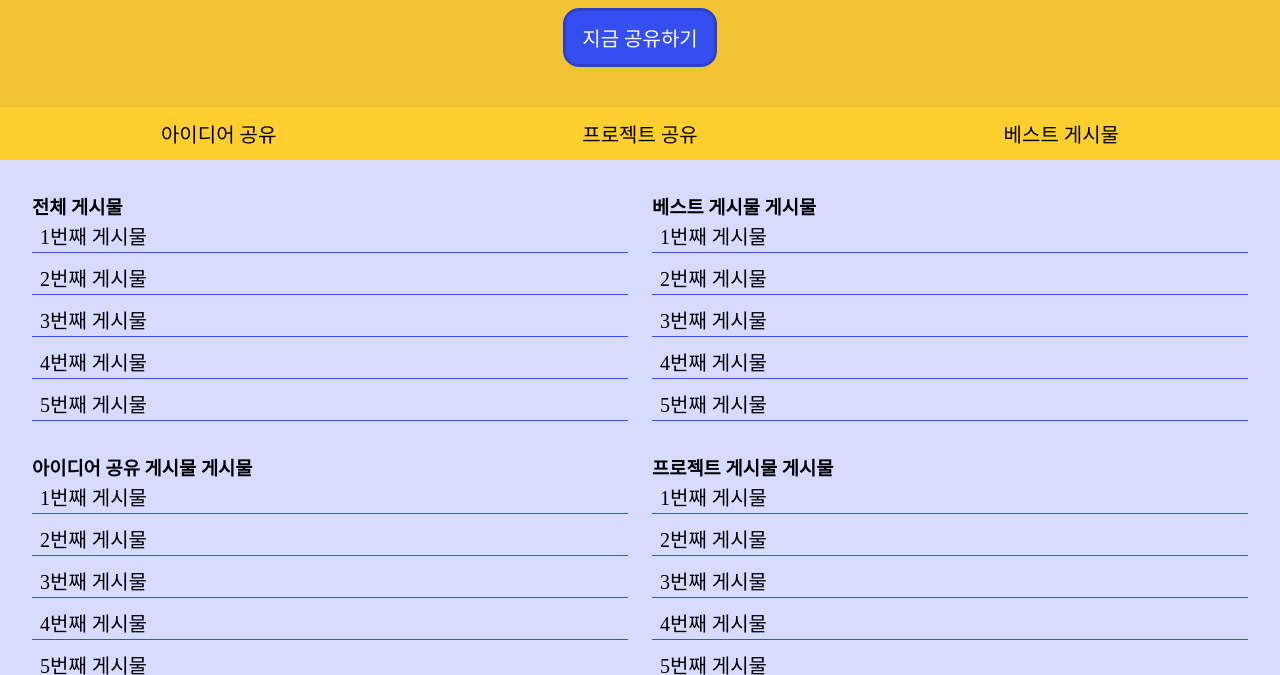
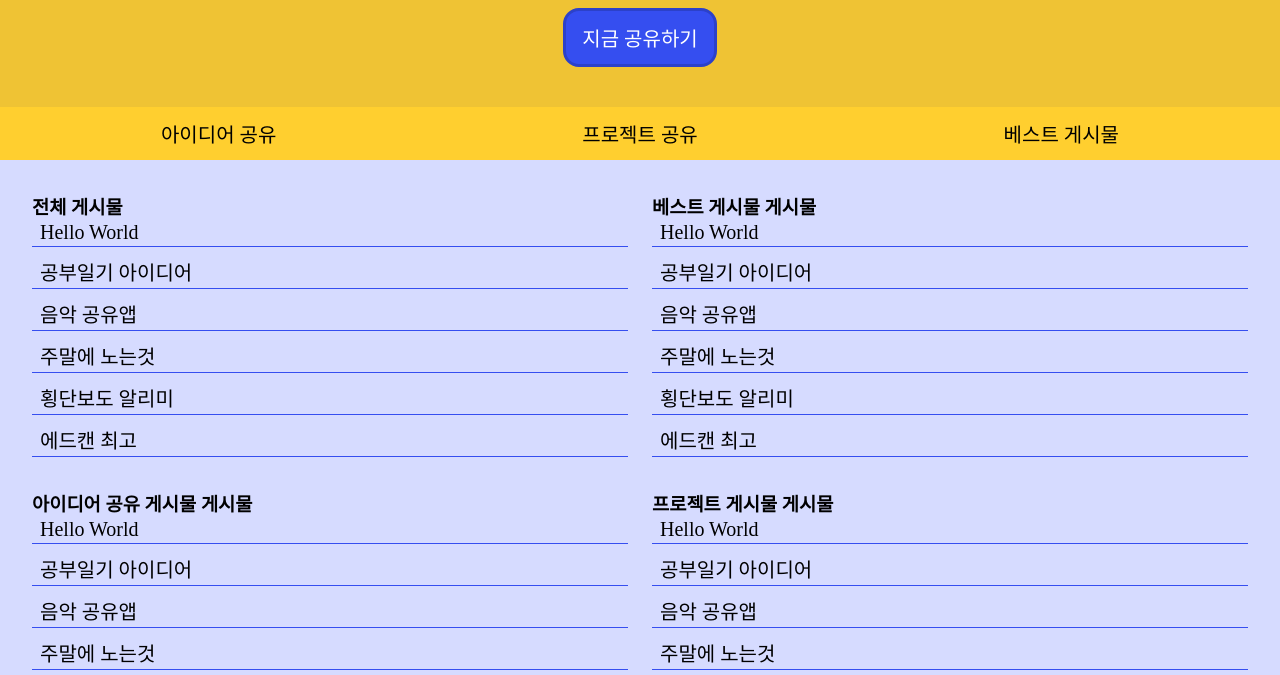
Before and after one commit to ckstmznf/2021-Sunrin-Information-Project, a plain HTML site: page index.html in a window 1280 px wide. Shown: the part 133-808 px from the top of the page. Drawn offline with Linux system fonts and the light colour scheme; a web font is replaced by a local one.

Commit message:
view board

```diff
--- /dev/null
+++ b/css/board.css
@@ -0,0 +1,56 @@
+* {
+    margin : 0; padding : 0;
+    list-style: none;
+}
+
+body {
+    height: 100vh;
+
+    display: grid;
+    grid-template-rows: 10vh auto 20vh;
+}
+
+main {
+    display: grid;
+    grid-template-rows: auto 1fr auto;
+}
+
+main * {
+    padding : 16px 12px;
+}
+
+.boardHeader {
+}
+
+.title {
+    font-size: 20px;
+}
+
+.writer, .viewCount {
+    font-size: 16px;
+
+    color : rgb(53, 53, 53);
+}
+
+.content {
+    font-size: 16px;
+
+    border-top : 1px solid black;
+    border-bottom : 1px solid black;
+}
+
+.buttons {
+    display: flex;
+    justify-content: space-around;
+}
+
+.buttons button {
+    padding : 12px 40px;
+
+    font-size: 20px;
+
+    color : white;
+    background-color: #354EF0;
+    border: 0px;
+    border-radius: 12px;
+}
--- /dev/null
+++ b/css/footer.css
@@ -0,0 +1,16 @@
+footer {
+    border-top: 1px solid black;
+
+    display: flex;
+    justify-content: space-around;
+}
+
+
+footer > ul{
+    text-align: center;
+
+    display: inline-flex;
+    justify-content: space-evenly;
+    flex-direction: column;
+    justify-self: center;
+}
--- a/css/style.css
+++ b/css/style.css
@@ -94,22 +94,6 @@ main {
     border-bottom: 3px solid var(--main-color);
 }
 
-footer {
-    border-top: 1px solid black;
-
-    display: flex;
-    justify-content: space-around;
-}
-
-
-footer > ul{
-    text-align: center;
-
-    display: inline-flex;
-    justify-content: space-evenly;
-    flex-direction: column;
-    justify-self: center;
-}
 
 .sponsor li {
     cursor: pointer;
--- a/index.html
+++ b/index.html
@@ -8,6 +8,7 @@
     <link rel="stylesheet" href="./css/font.css">
     <link rel="stylesheet" href="./css/style.css">
     <link rel="stylesheet" href="./css/nav.css">
+    <link rel="stylesheet" href="./css/footer.css">
 </head>
 
 <body>
@@ -29,40 +30,40 @@
     </nav>
     <main>
         <div class="board-list-wrap">
-            <ul class="idea-board-list board-list">
+            <ul class="all-board-list board-list">
                 <h3>전체 게시물</h3>
-                <li>1번째 게시물</li>
-                <li>2번째 게시물</li>
-                <li>3번째 게시물</li>
-                <li>4번째 게시물</li>
-                <li>5번째 게시물</li>
+                <!-- <li onclick="location.href = './board.html'">1번째 게시물</li>
+                    <li onclick="location.href = './board.html'">2번째 게시물</li>
+                    <li onclick="location.href = './board.html'">3번째 게시물</li>
+                    <li onclick="location.href = './board.html'">4번째 게시물</li>
+                    <li onclick="location.href = './board.html'">5번째 게시물</li> -->
                 </ul>
 
                 <ul class="best-board-list board-list">
                     <h3>베스트 게시물 게시물</h3>
-                <li>1번째 게시물</li>
-                <li>2번째 게시물</li>
-                <li>3번째 게시물</li>
-                <li>4번째 게시물</li>
-                <li>5번째 게시물</li>
+                    <!-- <li onclick="location.href = './board.html'">1번째 게시물</li>
+                        <li onclick="location.href = './board.html'">2번째 게시물</li>
+                        <li onclick="location.href = './board.html'">3번째 게시물</li>
+                        <li onclick="location.href = './board.html'">4번째 게시물</li>
+                        <li onclick="location.href = './board.html'">5번째 게시물</li> -->
                     </ul>
 
                     <ul class="idea-board-list board-list">
                         <h3>아이디어 공유 게시물 게시물</h3>
-                <li>1번째 게시물</li>
-                <li>2번째 게시물</li>
-                <li>3번째 게시물</li>
-                <li>4번째 게시물</li>
-                <li>5번째 게시물</li>
+                        <!-- <li onclick="location.href = './board.html'">1번째 게시물</li>
+                            <li onclick="location.href = './board.html'">2번째 게시물</li>
+                            <li onclick="location.href = './board.html'">3번째 게시물</li>
+                            <li onclick="location.href = './board.html'">4번째 게시물</li>
+                <li onclick="location.href = './board.html'">5번째 게시물</li> -->
             </ul>
 
             <ul class="project-board-list board-list">
                 <h3>프로젝트 게시물 게시물</h3>
-                <li>1번째 게시물</li>
-                <li>2번째 게시물</li>
-                <li>3번째 게시물</li>
-                <li>4번째 게시물</li>
-                <li>5번째 게시물</li>
+                <!-- <li onclick="location.href = './board.html'">1번째 게시물</li>
+                    <li onclick="location.href = './board.html'">2번째 게시물</li>
+                    <li onclick="location.href = './board.html'">3번째 게시물</li>
+                    <li onclick="location.href = './board.html'">4번째 게시물</li>
+                <li onclick="location.href = './board.html'">5번째 게시물</li> -->
             </ul>
         </div>
     </main>
@@ -90,4 +91,6 @@
         </ul>
     </footer>
 </body>
+<script src="./js/data.js"></script>
+<script src="./js/js.js"></script>
 </html>
--- /dev/null
+++ b/js/data.js
@@ -0,0 +1,38 @@
+let data = [
+    {
+        title : "Hello World",
+        content : "내용",
+        writer : "박희찬",
+        viewCount : 120,
+    },
+    {
+        title : "공부일기 아이디어",
+        content : "하루의 공부가 끝난뒤에 사용할수있는 공부 일기앱은 어떤가요?\n날마다 어떤 공부를 어떻게 했는지도 알 수 있고",
+        writer : "ckstmznf",
+        viewCount : 250,
+    },
+    {
+        title : "음악 공유앱",
+        content : "롤린같이 역주행 할 수 있는 음악들이 많은데\n자신만이 알고있는 음악을 공유하는 SNS",
+        writer : "kichan",
+        viewCount : 200,
+    },
+    {
+        title : "주말에 노는것",
+        content : "1. 넷플릭스 보기\n2.라프텔보기\n3.미루었던 사이드 프로젝트",
+        writer : "heechan",
+        viewCount : 152,
+    },
+    {
+        title : "횡단보도 알리미",
+        content : "이제 자신 근처에 횡단보도가 지금 어떤 불이고 언제 켜지는지 알려주는 앱",
+        writer : "박희찬",
+        viewCount : 178,
+    },
+    {
+        title : "에드캔 최고",
+        content : "에드캔 최고 에드캔 최고 에드캔 최고 에드캔 최고 에드캔 최고 에드캔 최고 에드캔 최고 에드캔 최고 에드캔 최고 에드캔 최고 에드캔 최고 에드캔 최고 에드캔 최고 에드캔 최고 에드캔 최고 에드캔 최고 에드캔 최고 에드캔 최고 에드캔 최고 에드캔 최고 에드캔 최고 에드캔 최고 에드캔 최고 에드캔 최고 에드캔 최고 에드캔 최고 에드캔 최고 에드캔 최고 에드캔 최고 ",
+        writer : "박희찬",
+        viewCount : 178,
+    },
+]
--- a/js/js.js
+++ b/js/js.js
@@ -0,0 +1,47 @@
+//matching
+
+let allBoardList = document.querySelector(".all-board-list")
+let bestBoardList = document.querySelector(".best-board-list")
+let ideaBoardList = document.querySelector(".idea-board-list")
+let projectBoardList = document.querySelector(".project-board-list")
+
+
+data.forEach((i, n) => {
+    let boardList = document.createElement("li")
+    boardList.innerText = i.title
+    boardList.addEventListener("click", () => {
+        location.href = "./board.html?id=" + n
+    })
+
+    allBoardList.appendChild(boardList)
+})
+
+data.forEach((i, n) => {
+    let boardList = document.createElement("li")
+    boardList.innerText = i.title
+    boardList.addEventListener("click", () => {
+        location.href = "./board.html?id=" + n
+    })
+
+    bestBoardList.appendChild(boardList)
+})
+
+data.forEach((i, n) => {
+    let boardList = document.createElement("li")
+    boardList.innerText = i.title
+    boardList.addEventListener("click", () => {
+        location.href = "./board.html?id=" + n
+    })
+
+    ideaBoardList.appendChild(boardList)
+})
+
+data.forEach((i, n) => {
+    let boardList = document.createElement("li")
+    boardList.innerText = i.title
+    boardList.addEventListener("click", () => {
+        location.href = "./board.html?id=" + n
+    })
+
+    projectBoardList.appendChild(boardList)
+})
```
Also changed, not shown: board.html (added, +70 -0 lines), js/board.js (added, +41 -0 lines). Lines whose indentation alone changed are shown as unchanged.
